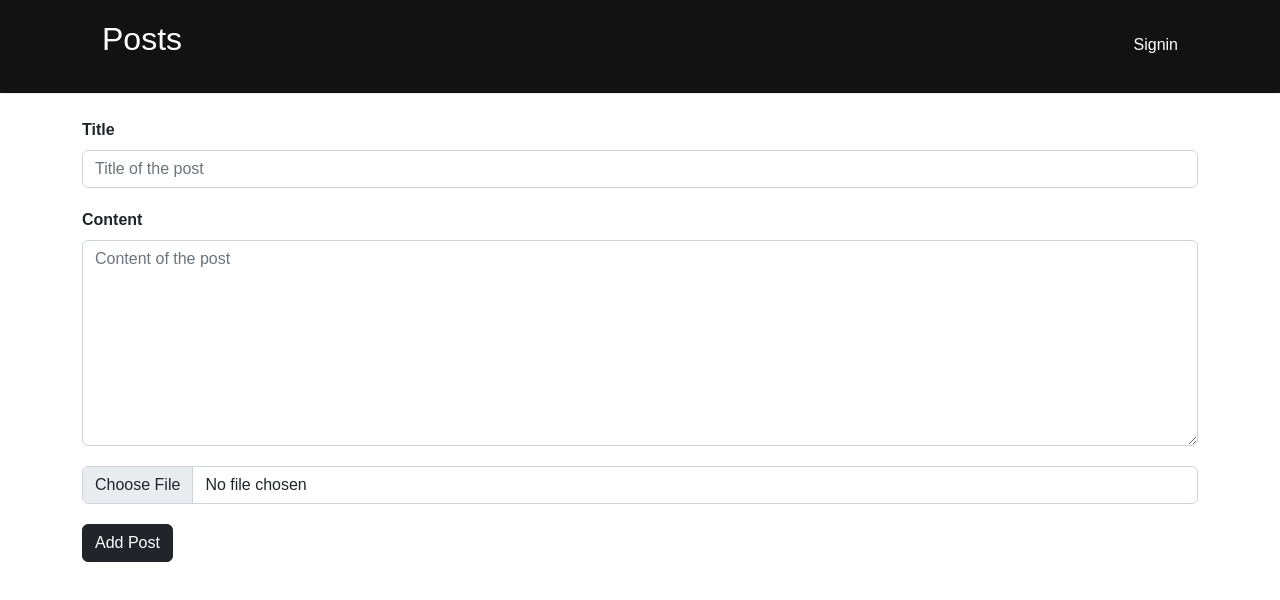
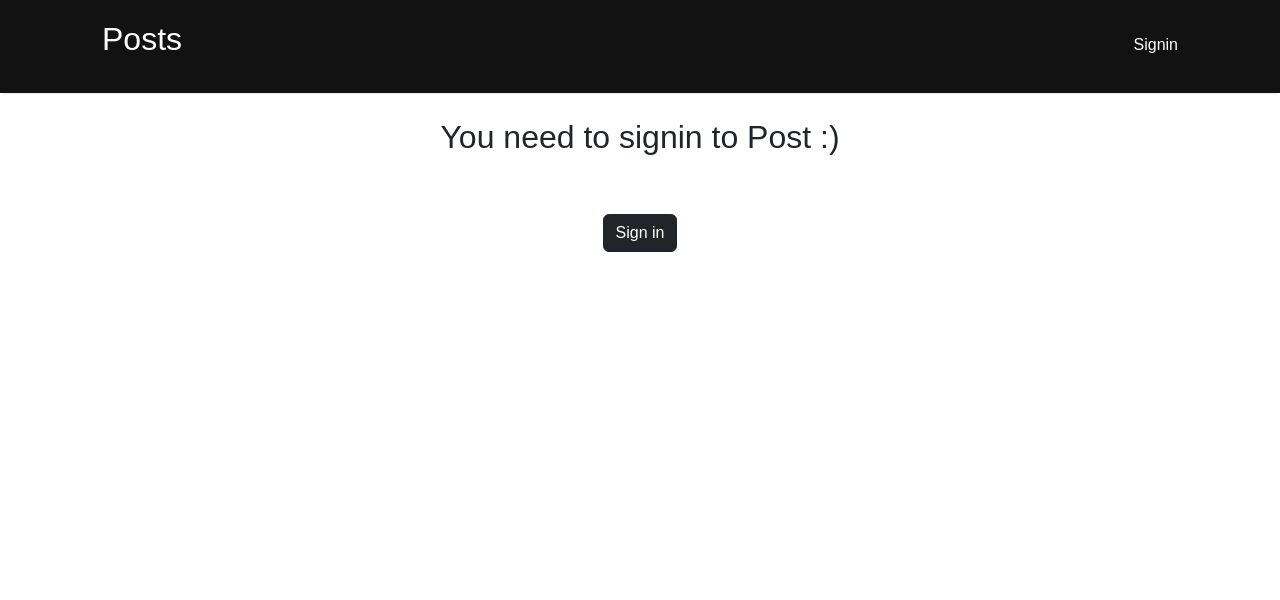
Before and after one commit to Abdul1rhman/Posts, a Next.js app: page /posts in a window 1280 px wide. Shown: the top 600 px of the page. Built offline with nearby package versions, Linux system fonts and the light colour scheme; no server answers; a web font is replaced by a local one.

Commit message:
hhhhhhhhhh

```diff
--- a/pages/api/addPost.js
+++ b/pages/api/addPost.js
@@ -5,7 +5,7 @@ try{
 
 const client = await clientPromise
 const db = await client.db("posts")
-const { title, content,mediaUrl} = req.body;
+const { title, content,email,mediaUrl} = req.body;
 let today = new Date();
 // let hour = today.getHours();
 const dd = String(today.getDate()).padStart(2, '0');
@@ -22,6 +22,7 @@ const hour= time.toLocaleString('en-sa', { hour: 'numeric', minute: 'numeric', h
 const post = await db.collection("posts").insertOne({
     title,
     content,
+    email,
     mediaUrl,
     today,
 
--- a/pages/posts/index.js
+++ b/pages/posts/index.js
@@ -30,14 +30,14 @@ function Add() {
         e.preventDefault();
         const mediaUrl =  await imageUpload()
         if (title && content) {
-          // const email=session.user.email
+          const email=session.user.email
           try {
             let response = await fetch("https://posts-sh.vercel.app/api/addPost", {
               method: "POST",
               body: JSON.stringify({
                 title,
                 content,
-                // email
+                email,
                 mediaUrl
 
               }),
@@ -74,16 +74,16 @@ function Add() {
    }
 
 
-        // if(!session){
-        //   return (
-        //    <Container>
-        //     <div className="sii">
-        //         <h2 >You need to signin to Post :)</h2>
-        //         <Button variant="dark" onClick={signIn}>Sign in</Button>
-        //     </div>
-        //     </Container>
-        //   )
-        // }
+        if(!session){
+          return (
+           <Container>
+            <div className="sii">
+                <h2 >You need to signin to Post :)</h2>
+                <Button variant="dark" onClick={signIn}>Sign in</Button>
+            </div>
+            </Container>
+          )
+        }
 
     return (
 
```
